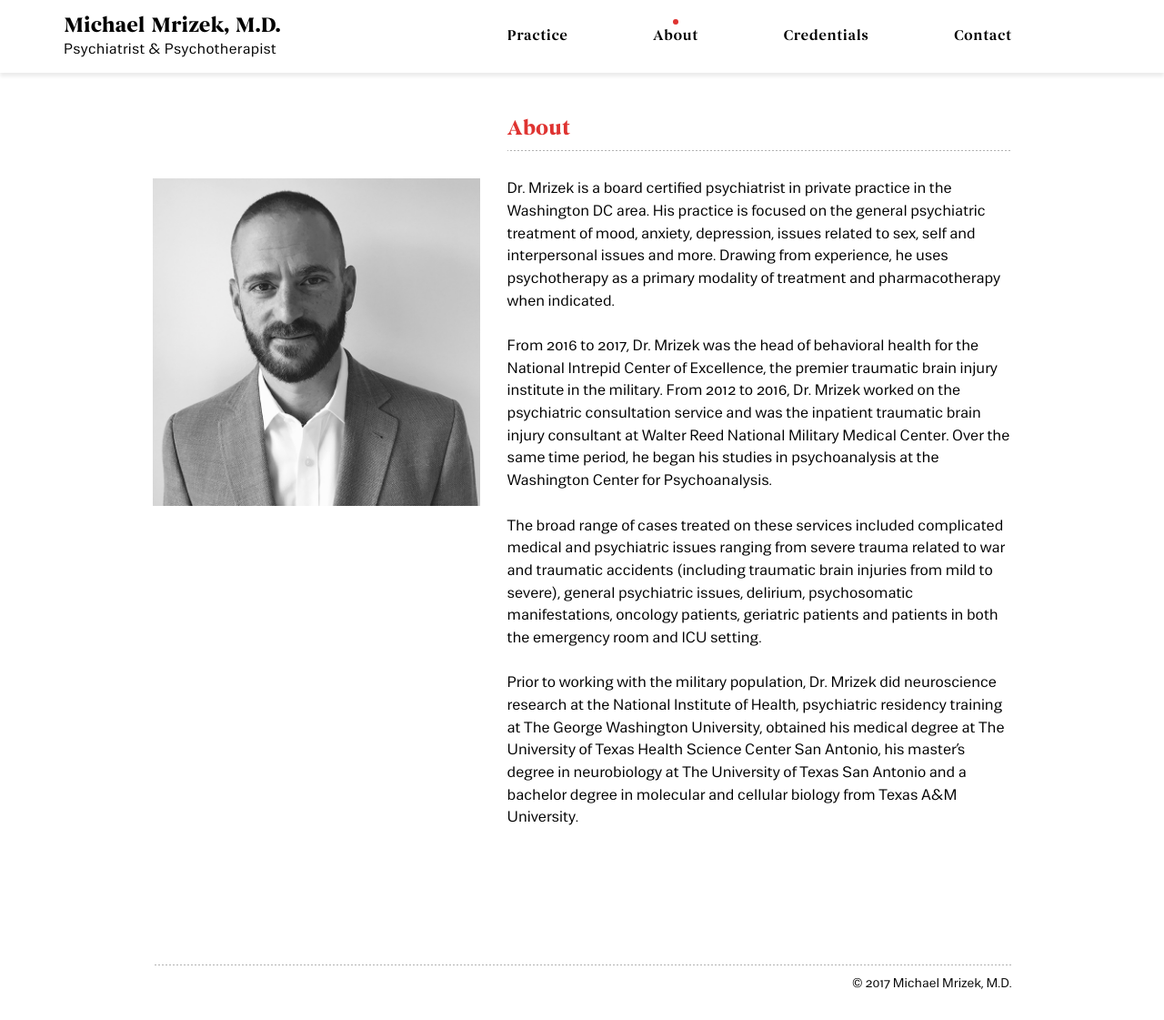
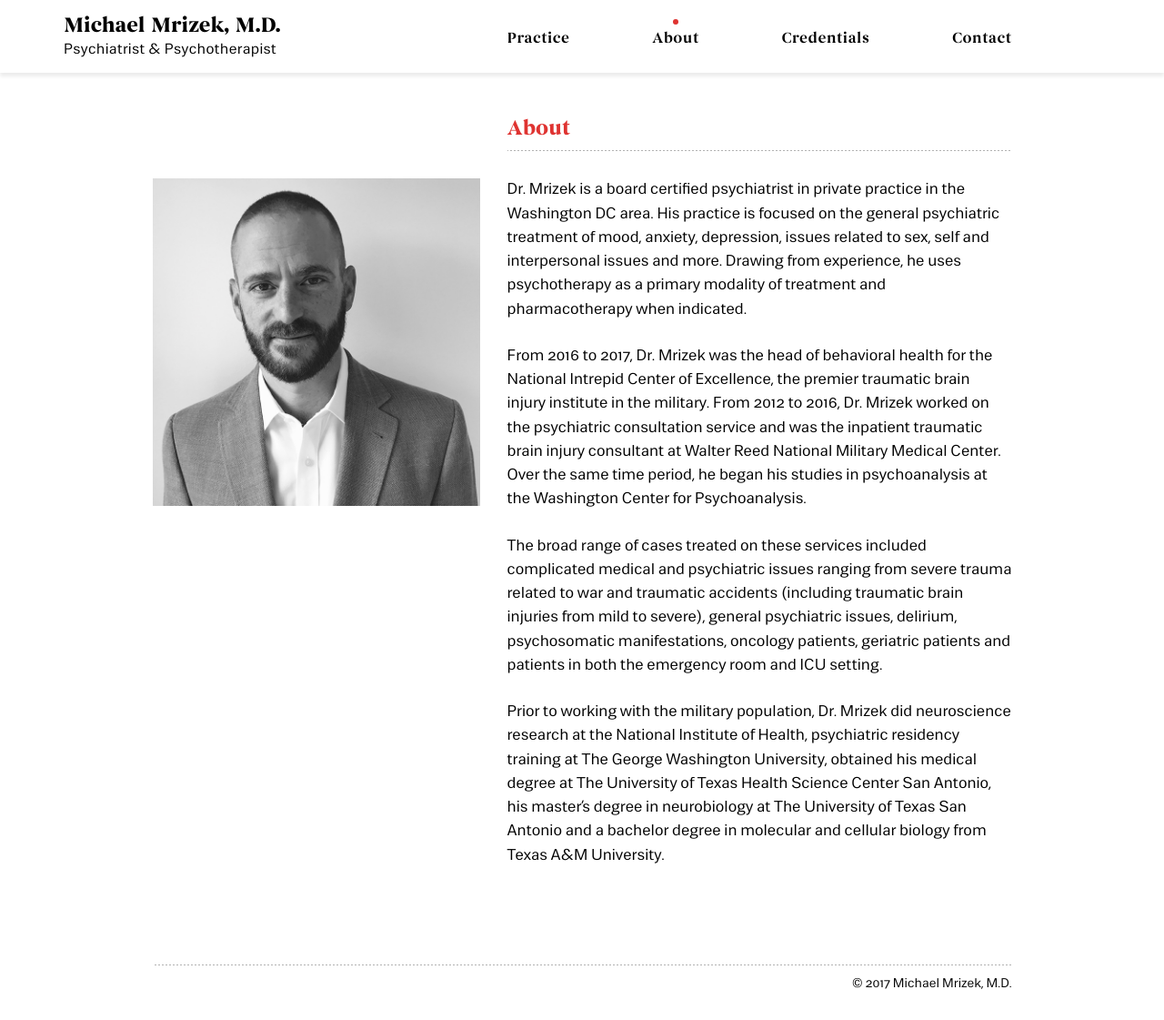
Before and after one commit to carolineportugal/michaelmrizekmd, a Jekyll site: the page built from about/index.html, in a window 1280 px wide and 1121 px high. Shown: the whole window at 91% size. Built offline with Jekyll 4.4.1, drawn with Linux system fonts in a browser that asks for light colours; nearby versions of some CDN libraries; some web fonts are replaced.

Commit message:
type tweaks

```diff
--- a/_sass/_nav.scss
+++ b/_sass/_nav.scss
@@ -72,10 +72,11 @@ nav{
       height:$nav-height;
       display: flex;
       align-items:center;
+      padding-top:7px;
     }
 
     a li{
-      font-size:16px;
+      font-size:16.5px;
       @include begum-semibold();
       color:$black;
       line-height: 1;
@@ -90,7 +91,7 @@ nav{
         width:6px;
         height:6px;
         border-radius:50%;
-        top:-11px;
+        top:-14px;
         left:calc(50% - 3px);
       }
 
@@ -107,7 +108,7 @@ nav{
       width:6px;
       height:6px;
       border-radius:50%;
-      top:-11px;
+      top:-14px;
       left:calc(50% - 3px);
     }
 
--- a/_sass/_typography.scss
+++ b/_sass/_typography.scss
@@ -8,8 +8,8 @@ h3{
 
 p{
   @include caravel-regular();
-  font-size:17px;
-  line-height: 1.45;
+  font-size:17.5px;
+  line-height: 1.5;
   margin-bottom:2.5rem;
 }
 
@@ -17,8 +17,8 @@ ul{
   margin-bottom:4rem;
 
   li{
-    font-size:16.5px;
-    line-height: 1.3;
+    font-size:17px;
+    line-height: 1.35;
     @include caravel-regular();
     margin-top:1.4rem;
   }
--- a/css/main.scss
+++ b/css/main.scss
@@ -90,7 +90,7 @@ section{
   .item-title{
     @include begum-bold();
     text-transform: uppercase;
-    font-size:14.5px;
+    font-size:15px;
     letter-spacing: 0.06rem;
   }
 
```
Also changed, not shown: 2 other files.
